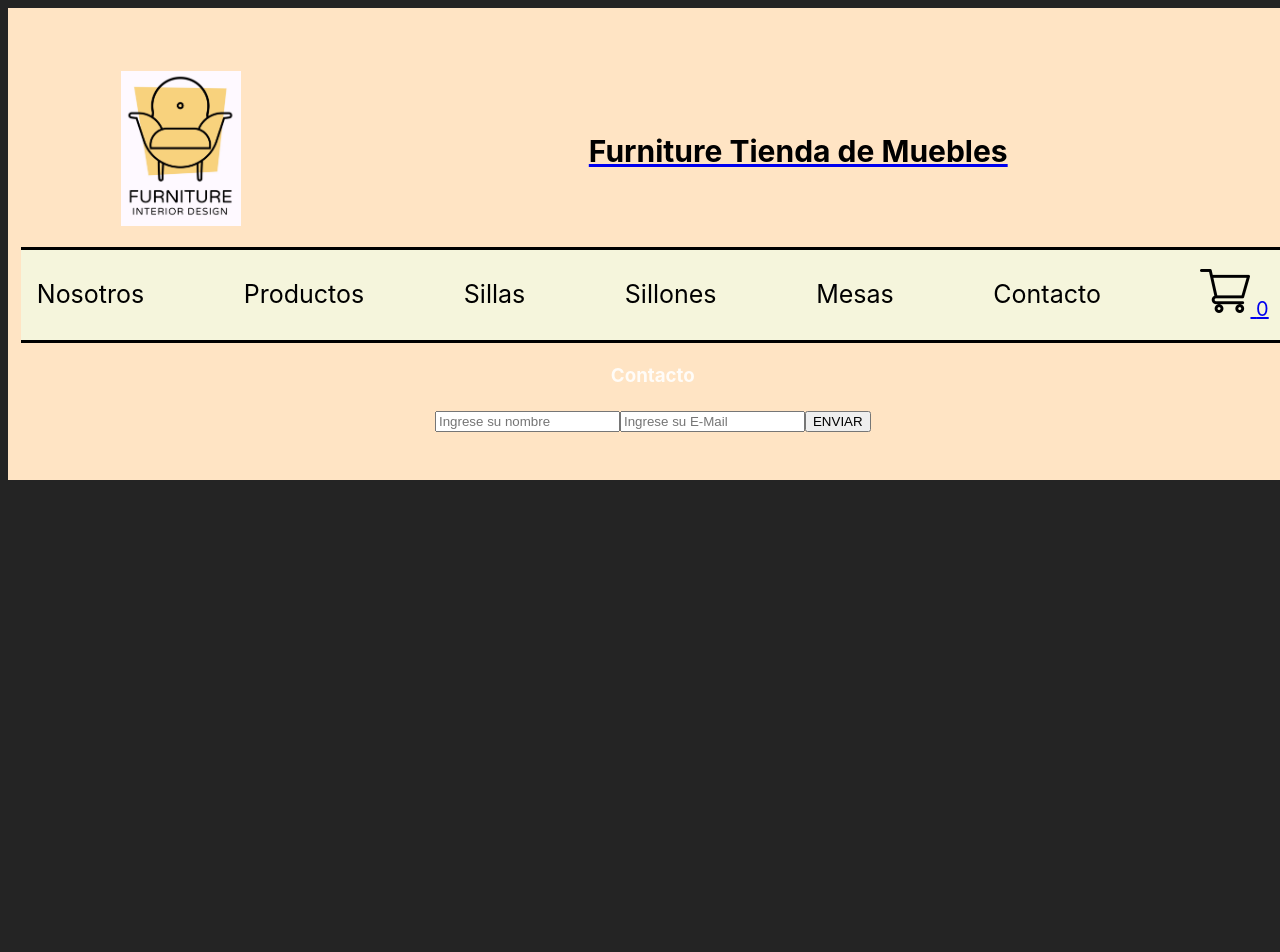
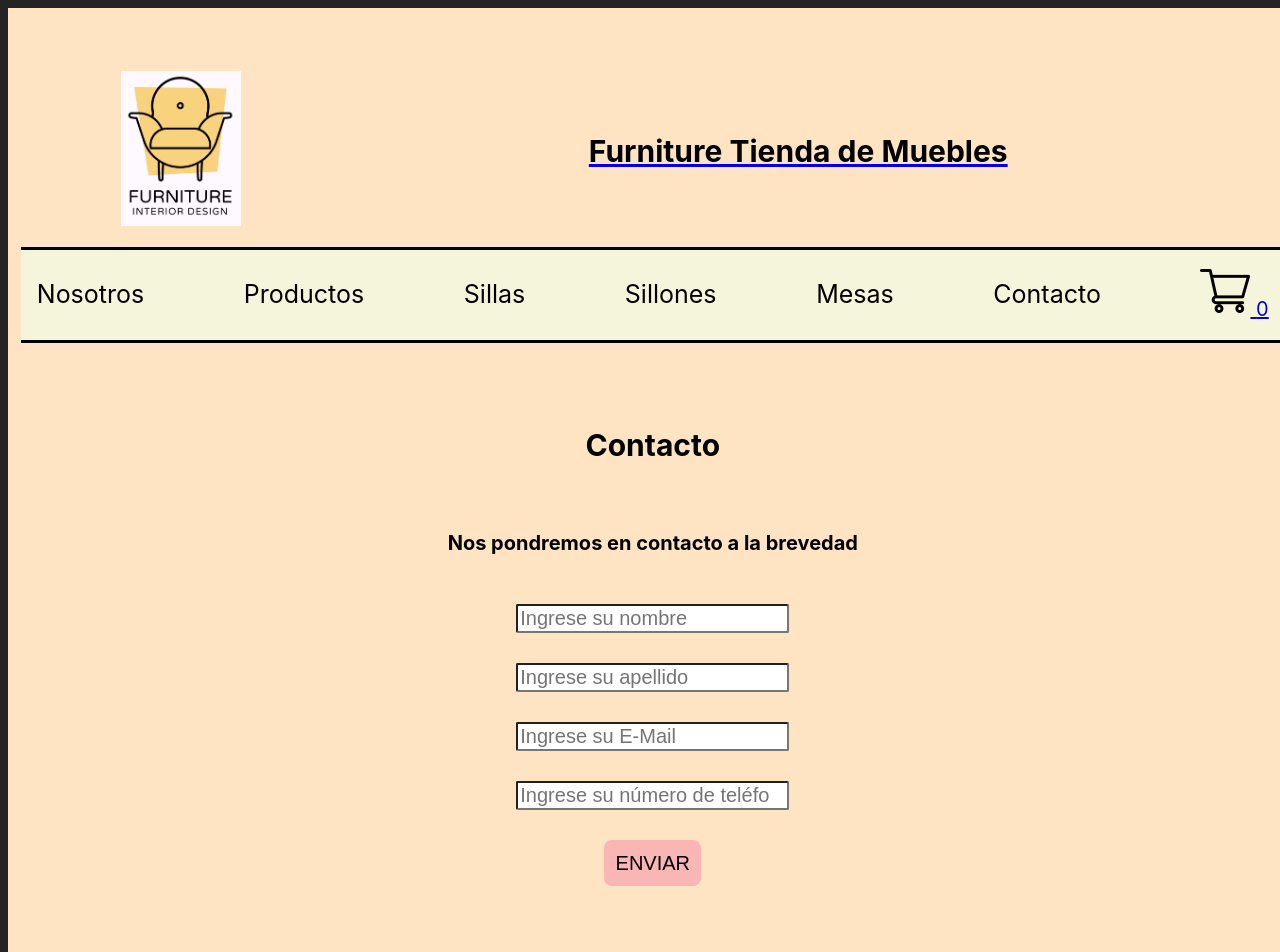
Before and after one commit to Silvina2409/ReactCoder, a React (Vite) app: page /contacto in a window 1280 px wide. Shown: the top 952 px of the page. Before the commit the page ends 800 px from the top, so only its background shows below. Built offline with nearby package versions, Linux system fonts and the light colour scheme.

Commit message:
Agregado de estilos

```diff
--- a/src/components/CheckOut/CheckOut.jsx
+++ b/src/components/CheckOut/CheckOut.jsx
@@ -29,6 +29,7 @@ const CheckOut = () => {
     if (pedidoId) {
       return ( <div className= {styles.CheckOut5}>
         <h3 className= {styles.CheckOut1}> Muchas gracias por su compra</h3>
+
         <h4 className= {styles.CheckOut1} > Su número de pedido es: {pedidoId} </h4>
       </div>)
     }
--- a/src/components/Contact/Contact.jsx
+++ b/src/components/Contact/Contact.jsx
@@ -1,5 +1,6 @@
 import React from 'react'
 import {useForm} from "react-hook-form"
+import styles from "./Contact.module.css"
 
 const Contact = () => {
 
@@ -9,12 +10,15 @@ const Contact = () => {
  }
 
   return (
-    <div>
-      <h3> Contacto</h3>
-      <form onSubmit={handleSubmit(enviar)} >
-        <input type='text' placeholder='Ingrese su nombre' {...register ("nombre")} />
-        <input type="email" placeholder='Ingrese su E-Mail'{...register ("email")} />
-        <button type='submit'> ENVIAR </button>
+    <div className={styles.Contact1}>
+      <h3  className={styles.Contact2}> Contacto</h3>
+      <h4  className={styles.Contact3}> Nos pondremos en contacto a la brevedad</h4>
+      <form onSubmit={handleSubmit(enviar)} className={styles.Contact4}>
+        <input type='text' placeholder='Ingrese su nombre' {...register ("nombre")} className={styles.Contact5} />
+        <input type="text" placeholder='Ingrese su apellido' {...register ("apellido")} className={styles.Contact5} />
+        <input type="email" placeholder='Ingrese su E-Mail'{...register ("email")} className={styles.Contact5}  />
+        <input type="number" placeholder='Ingrese su número de teléfono' {...register ("telefono")} className={styles.Contact5} />
+        <button type='submit'className={styles.Contact6}> ENVIAR </button>
           </form>
     </div>
   )
--- /dev/null
+++ b/src/components/Contact/Contact.module.css
@@ -0,0 +1,34 @@
+.Contact1{
+    height: 1000px;
+}
+.Contact2{
+    color: black;
+    font-size: 30px;
+    padding-top: 50px;
+    padding-bottom: 30px;
+}
+.Contact3{
+    color: black;
+    font-size: 20px;
+    padding-bottom: 20px;
+}
+.Contact4{
+    display: flex;
+    align-items: center;
+    flex-direction: column;
+    gap: 30px;
+}
+.Contact5{
+    font-size: 20px;
+    border-radius: 2px;
+}
+.Contact6{
+    background-color: rgb(250, 181, 181);
+    color: black;
+    padding: .7rem;
+    width: max-content;
+    border-radius: .5rem;
+    transition: .2s;
+    font-size: 20px;
+    border: black;
+}
--- a/src/components/ItemDetailContainer/ItemDetailContainer.jsx
+++ b/src/components/ItemDetailContainer/ItemDetailContainer.jsx
@@ -1,6 +1,6 @@
 import React, { useState } from 'react'
 import { useEffect } from 'react'
-import { pedirItemPorId } from '../../asyncMock'
+
 import ItemDetail from '../ItemDetail/ItemDetail'
 import { useParams } from 'react-router-dom'
 import {doc, getDoc} from "firebase/firestore"
```
Also changed, not shown: src/components/CartWidget/CartWidget.jsx (+0 -12 lines), 1 other file (tests, documents, lock files or other folders).
